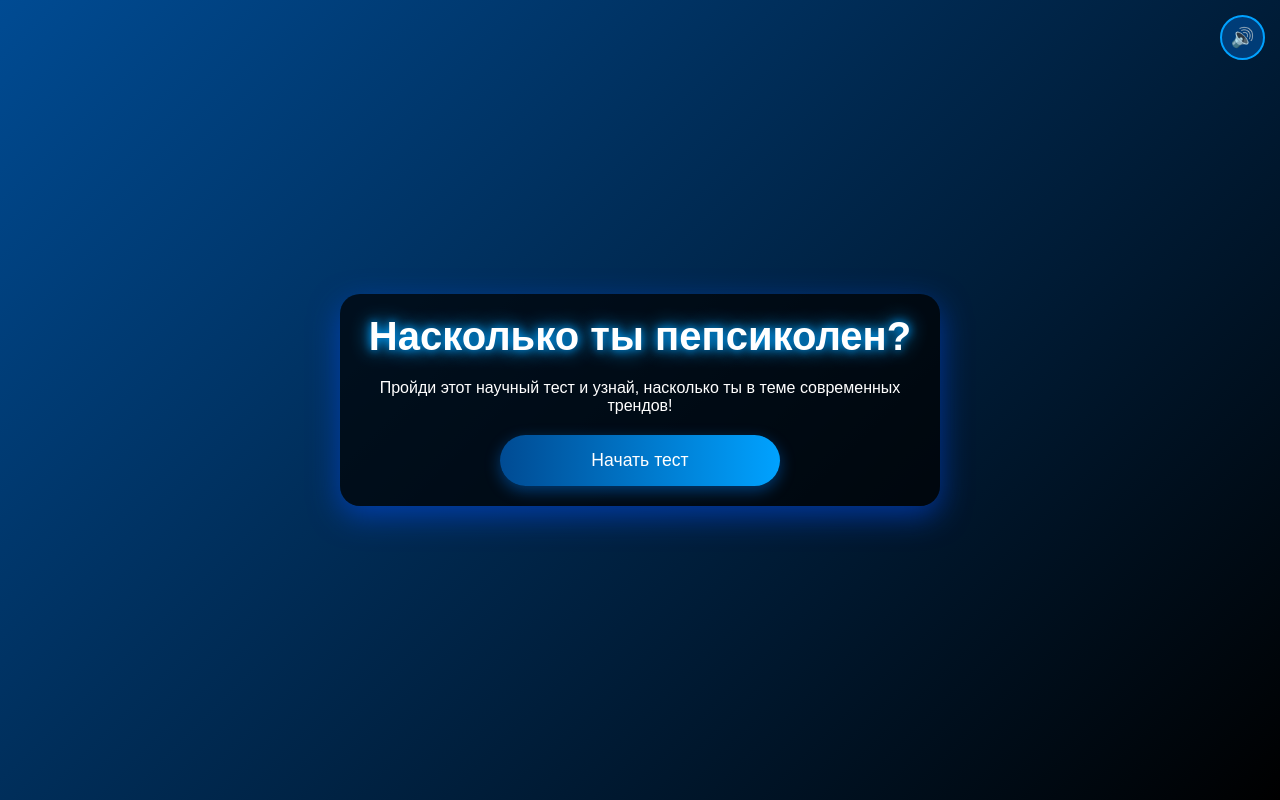
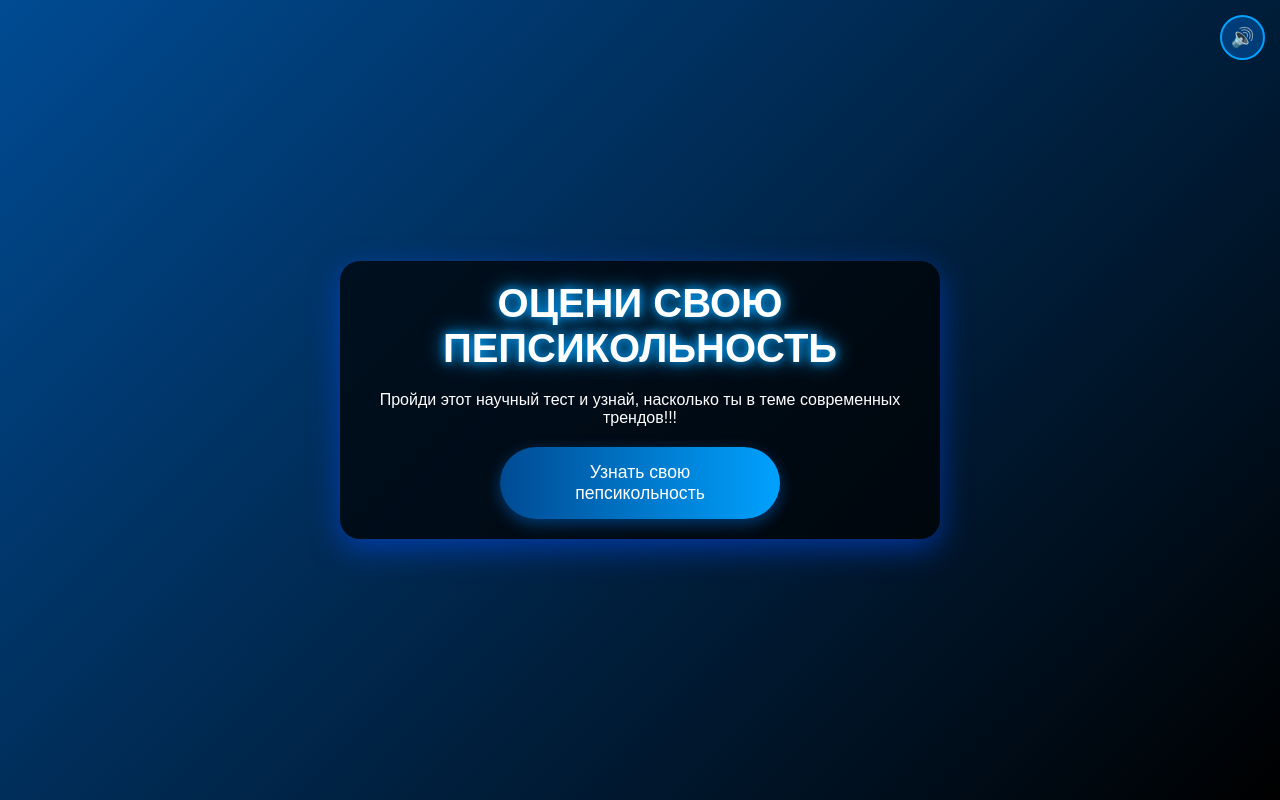
Before and after one commit to solvenbause/pepsicola-test, a plain HTML site: page index.html in a window 1280 px wide. Drawn offline with Linux system fonts and the light colour scheme.

Commit message:
update index.html

```diff
--- a/index.html
+++ b/index.html
@@ -3,7 +3,7 @@
 <head>
     <meta charset="UTF-8">
     <meta name="viewport" content="width=device-width, initial-scale=1.0">
-    <title>Насколько ты пепсиколен?</title>
+    <title>Pepsi-cola(XD)</title>
     <style>
         * {
             margin: 0;
@@ -233,9 +233,9 @@
     <div class="container">
         <!-- Стартовый экран -->
         <div class="screen start-screen active">
-            <h1>Насколько ты пепсиколен?</h1>
-            <p>Пройди этот научный тест и узнай, насколько ты в теме современных трендов!</p>
-            <button id="start-btn">Начать тест</button>
+            <h1>ОЦЕНИ СВОЮ ПЕПСИКОЛЬНОСТЬ</h1>
+            <p>Пройди этот научный тест и узнай, насколько ты в теме современных трендов!!!</p>
+            <button id="start-btn">Узнать свою пепсикольность</button>
         </div>
 
         <!-- Экран вопроса -->
```
